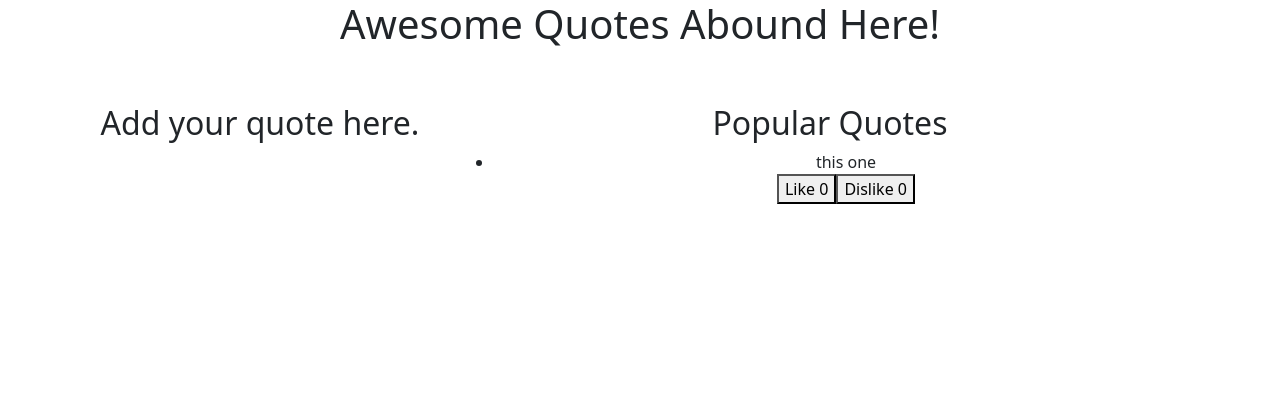
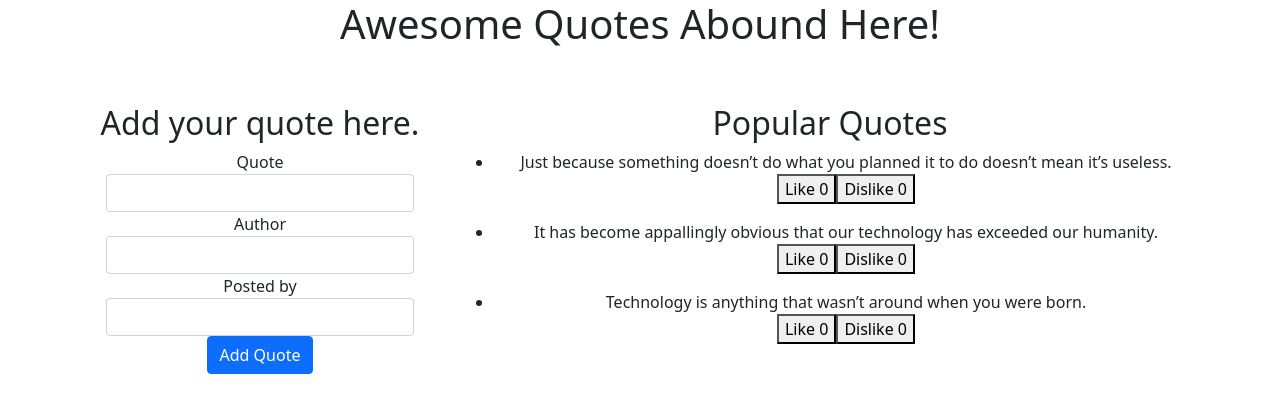
Before and after one commit to SusanMageto/Angular-Quote-App, an Angular app: page / in a window 1280 px wide. Shown: the top 412 px of the page. Built offline with nearby package versions, Linux system fonts and the light colour scheme.

Commit message:
adds the form module to the app.module.ts

```diff
--- a/src/app/app.component.html
+++ b/src/app/app.component.html
@@ -4,9 +4,13 @@
 <div class="container">
   <div class="row mt-md-6 pt-5">
     <div class="col-md-4 text-center">
-      <h2>Add your quote here.</h2>
+      <div>
+        <h2>Add your quote here.</h2>
+      </div>
+      <div class="add">
+        <app-quote-form></app-quote-form>
+      </div>
     </div>
-
     <div class="col-md-8 text-center">
       <h2>
         Popular Quotes
--- a/src/app/app.module.ts
+++ b/src/app/app.module.ts
@@ -1,5 +1,6 @@
 import { NgModule } from '@angular/core';
 import { BrowserModule } from '@angular/platform-browser';
+import { FormsModule } from '@angular/forms';
 
 import { AppRoutingModule } from './app-routing.module';
 import { AppComponent } from './app.component';
@@ -7,6 +8,7 @@
 import { HighlightDirective } from './highlight.directive';
 import { DetailsComponent } from './details/details.component';
 import { QuoteFormComponent } from './quote-form/quote-form.component';
+
 
 @NgModule({
   declarations: [
@@ -18,7 +20,8 @@
   ],
   imports: [
     BrowserModule,
-    AppRoutingModule
+    AppRoutingModule,
+    FormsModule
   ],
   providers: [],
   bootstrap: [AppComponent]
--- a/src/app/details/details.component.html
+++ b/src/app/details/details.component.html
@@ -1,4 +1,4 @@
-<div *ngFor="let myquote of quotes">
-  <button>Like {{myquote.upvotes}}</button>
-  <button> Dislike  {{myquote.downvotes}}</button>
+<div>
+  <button>Like {{quotes1.upvotes}}</button>
+  <button> Dislike  {{quotes1.downvotes}}</button>
 </div>
--- a/src/app/details/details.component.ts
+++ b/src/app/details/details.component.ts
@@ -6,12 +6,8 @@
   styleUrls: ['./details.component.css'],
 })
 export class DetailsComponent implements OnInit {
-  quotes: NewQuote[] = [
-    new NewQuote(1, 'this one', 'sue', 0, 0),
-    // new NewQuote1(2, 'this two', 'vuvu', 0, 0),
-    // new NewQuote2(3, 'this three', 'deno', 0, 0),
-  ];
-  @Input()
+
+  @Input () quotes1 !: NewQuote;
   author!: NewQuote;
   constructor() {}
 
--- a/src/app/quote-form/quote-form.component.html
+++ b/src/app/quote-form/quote-form.component.html
@@ -1,18 +1,21 @@
 <div class="container-fluid">
-  <form>
-        <!-- defines the template variable for this form -->
+  <form >
     <div class="form-group">
       <label for="">Quote</label>
       <input type="text" class="form-control">
     </div>
-        <div class="form-group">
-          <label for="">Author</label>
+    <div class="form-group" aria-required="true">
+      <label>Author</label>
       <input type="text" class="form-control">
     </div>
-        <div class="form-group">
+    <div class="form-group" aria-required="true">
       <label for="">Posted by</label>
       <input type="text" class="form-control">
     </div>
-        <div class="btn btn-primary" type="submit"> Add Quote </div>
+    <div>
+      <button class="btn btn-primary" type="submit">
+        Add Quote
+      </button>
+    </div>
   </form>
 </div>
--- a/src/app/quote-form/quote-form.component.ts
+++ b/src/app/quote-form/quote-form.component.ts
@@ -1,11 +1,12 @@
 import { Component, OnInit } from '@angular/core';
-
+import { NewQuote } from '../new-quote';
 @Component({
   selector: 'app-quote-form',
   templateUrl: './quote-form.component.html',
   styleUrls: ['./quote-form.component.css']
 })
 export class QuoteFormComponent implements OnInit {
+  lastQuote= new NewQuote(1, '', '', 0, 0);
 
   constructor() { }
 
--- a/src/app/quotes/quotes.component.html
+++ b/src/app/quotes/quotes.component.html
@@ -1,8 +1,8 @@
-<ul *ngFor="let myquote of quotes">
+<ul *ngFor="let myquote of quotes1">
   <li class>
     {{myquote.quote}}
   </li>
-  <app-details>
+  <app-details [quotes1]="myquote">
 
   </app-details>
 </ul>
--- a/src/app/quotes/quotes.component.ts
+++ b/src/app/quotes/quotes.component.ts
@@ -4,18 +4,38 @@
 @Component({
   selector: 'app-quotes',
   templateUrl: './quotes.component.html',
-  styleUrls: ['./quotes.component.css']
+  styleUrls: ['./quotes.component.css'],
 })
 export class QuotesComponent implements OnInit {
-  quotes: NewQuote []= [
-    new NewQuote (1, 'this one','sue',0,0),
-    // new NewQuote (2, 'this two', 'vuvu',0,0),
-    // new NewQuote (3, 'this three','deno',0,0)
-  ]
+  quotes1: NewQuote[] = [
+    {
+      id: 1,
+      quote:
+        'Just because something doesn’t do what you planned it to do doesn’t mean it’s useless.',
+      author: 'Thomas Edison (Inventor)',
+      upvotes: 0,
+      downvotes: 0,
+    },
+    {
+      id: 1,
+      quote:
+        'It has become appallingly obvious that our technology has exceeded our humanity.',
+      author: 'Albert Einstein (Scientist)',
+      upvotes: 0,
+      downvotes: 0,
+    },
+    {
+      id: 1,
+      quote:
+        'Technology is anything that wasn’t around when you were born.',
+      author: '- Alan Kay (Computer Scientist)',
+      upvotes: 0,
+      downvotes: 0,
+    },
+  ];
 
-  constructor() { }
 
-  ngOnInit(): void {
-  }
+  constructor() {}
 
+  ngOnInit(): void {}
 }
--- a/tsconfig.json
+++ b/tsconfig.json
@@ -6,7 +6,8 @@
     "outDir": "./dist/out-tsc",
     "forceConsistentCasingInFileNames": true,
     "strict": true,
-    "noImplicitOverride": true,
+    "noImplicitAny": false,
+    // "noImplicitOverride": true,
     "noPropertyAccessFromIndexSignature": true,
     "noImplicitReturns": true,
     "noFallthroughCasesInSwitch": true,
```
Lines whose indentation alone changed are shown as unchanged.
